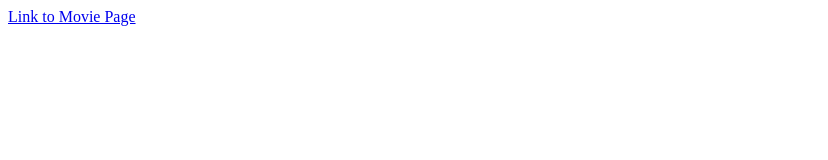
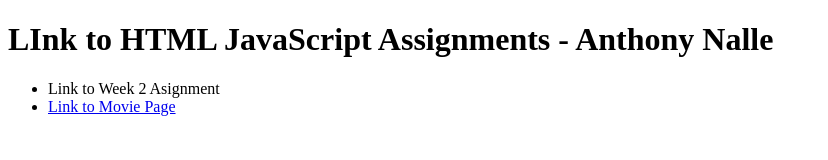
Before and after one commit to Gold95NA/Anthony-Nalle-SE111, a plain HTML site: page index.html in a window 1280 px wide. Shown: the whole page, without its empty margins (0-828 px from the left). Drawn offline with Linux system fonts and the light colour scheme.

Commit message:
Added link to week 2 assignment

```diff
--- a/index.html
+++ b/index.html
@@ -6,6 +6,11 @@
     <title>Document</title>
 </head>
 <body>
-    <a href="/Week4/W4Movie/index.html">Link to Movie Page</a>
+    <h1>LInk to HTML JavaScript Assignments - Anthony Nalle </h1>
+    <ul>
+        <li><a href="Week2/w1-bio/index.html"></a>Link to Week 2 Asignment</li>
+        <li><a href="/Week4/W4Movie/index.html">Link to Movie Page</a></li>
+    </ul>
+
 </body>
 </html>
```
